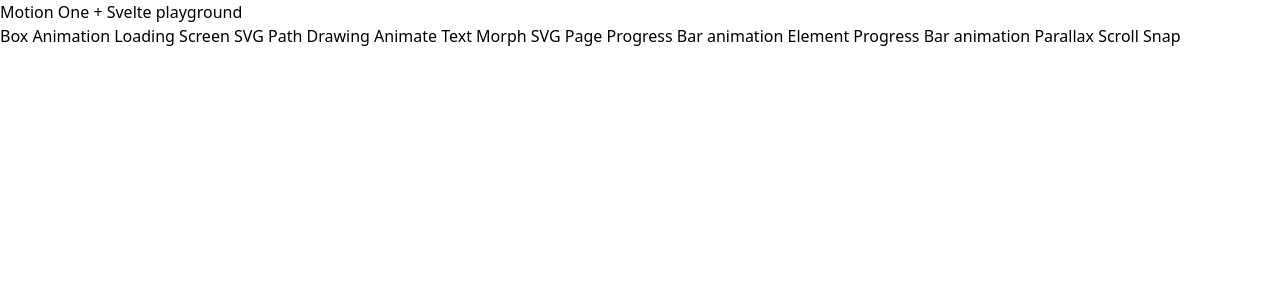
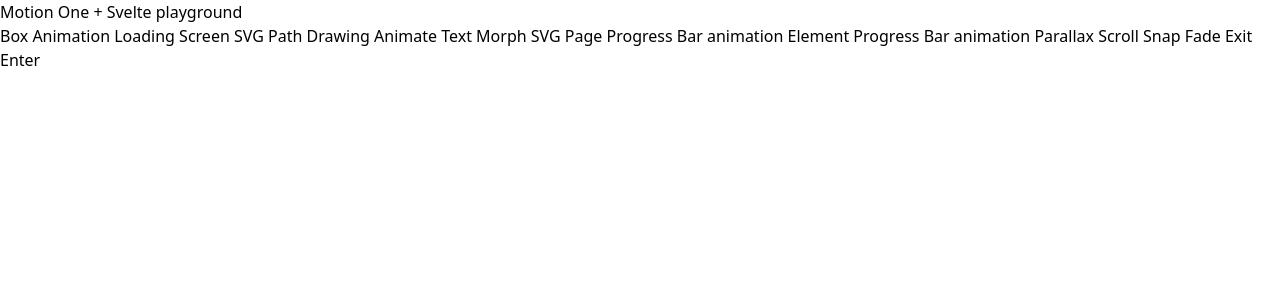
Before and after one commit to Domogo/motion-playground, a SvelteKit app: page / in a window 1280 px wide. Shown: the top 300 px of the page. Built offline with nearby package versions, Linux system fonts and the light colour scheme.

Commit message:
fade in out

```diff
--- a/src/routes/+page.svelte
+++ b/src/routes/+page.svelte
@@ -12,5 +12,6 @@
     <a href="/page-progress-bar">Page Progress Bar animation</a>
     <a href="/element-progress-bar">Element Progress Bar animation</a>
     <a href="/parallax-scroll-snap">Parallax Scroll Snap</a>
+    <a href="/fade-exit-enter">Fade Exit Enter</a>
   </div>
 </div>
--- /dev/null
+++ b/src/routes/fade-exit-enter/+page.svelte
@@ -0,0 +1,96 @@
+<script lang="ts">
+  import { onMount } from "svelte";
+  import { scroll, animate } from "motion";
+
+  onMount(() => {
+    const sectionDivs = document.querySelectorAll("section > div");
+    sectionDivs.forEach((item) => {
+      scroll(animate(item, { opacity: [0, 1, 1, 0] }), {
+        target: item,
+        offset: ["start end", "end end", "start start", "end start"],
+      });
+    });
+  });
+</script>
+
+<body>
+  <article>
+    <section>
+      <div><img src="/images/public/1.jpeg" /></div>
+    </section>
+    <section>
+      <div><img src="/images/public/2.jpeg" /></div>
+    </section>
+    <section>
+      <div><img src="/images/public/3.jpeg" /></div>
+    </section>
+    <section>
+      <div><img src="/images/public/4.jpeg" /></div>
+    </section>
+    <section>
+      <div><img src="/images/public/5.jpeg" /></div>
+    </section>
+  </article>
+</body>
+
+<style>
+  body {
+    font-family: sans-serif;
+    --white: #f5f5f5;
+    --black: #0f1115;
+    --yellow: #ffeb0e;
+    --strong-blue: #0d63f8;
+    --blue: #31a6fa;
+    --green: #57eb64;
+    --pink: #ff2965;
+    --red: #ff1231;
+    --splash: #00ffdb;
+    --feint: rgba(133, 150, 193, 0.1);
+
+    --background: var(--white);
+    --foreground: var(--black);
+    --primary: var(--yellow);
+    --secondary: var(--strong-blue);
+    --success: var(--green);
+    --error: var(--red);
+
+    background: var(--background);
+    color: var(--foreground);
+  }
+
+  * {
+    font-family: Inter, sans-serif;
+  }
+
+  h1 {
+    font-weight: 400;
+    text-align: center;
+    margin: 100px 0;
+  }
+
+  h2 {
+    margin: 50px 0 10px;
+    color: var(--black);
+    font-size: 48px;
+  }
+
+  section {
+    height: 100vh;
+    display: flex;
+    justify-content: center;
+    align-items: center;
+  }
+
+  section > div {
+    width: 300px;
+    height: 400px;
+    margin: 20px;
+    background: var(--white);
+    overflow: hidden;
+  }
+
+  img {
+    width: 300px;
+    height: 400px;
+  }
+</style>
```
